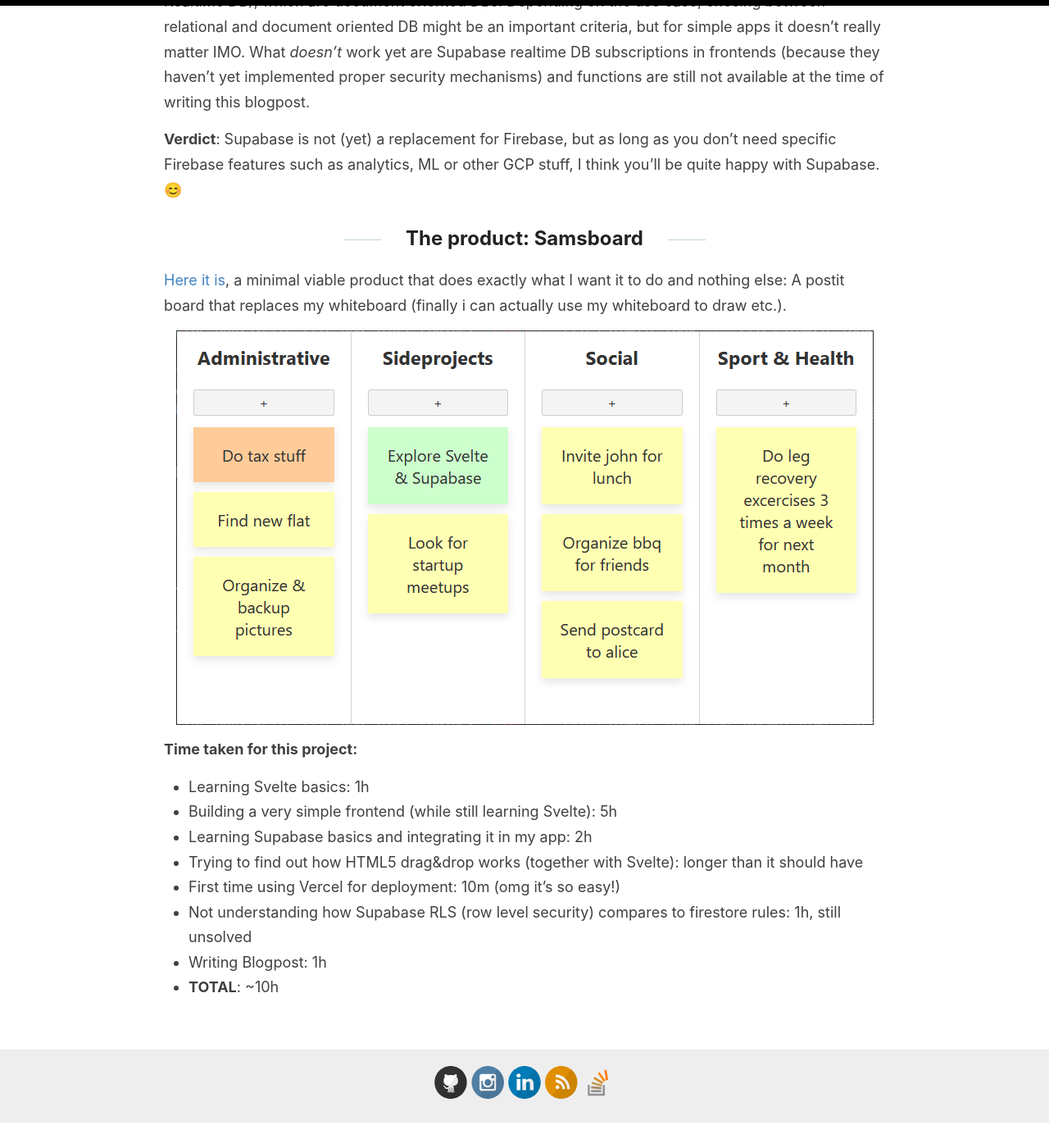
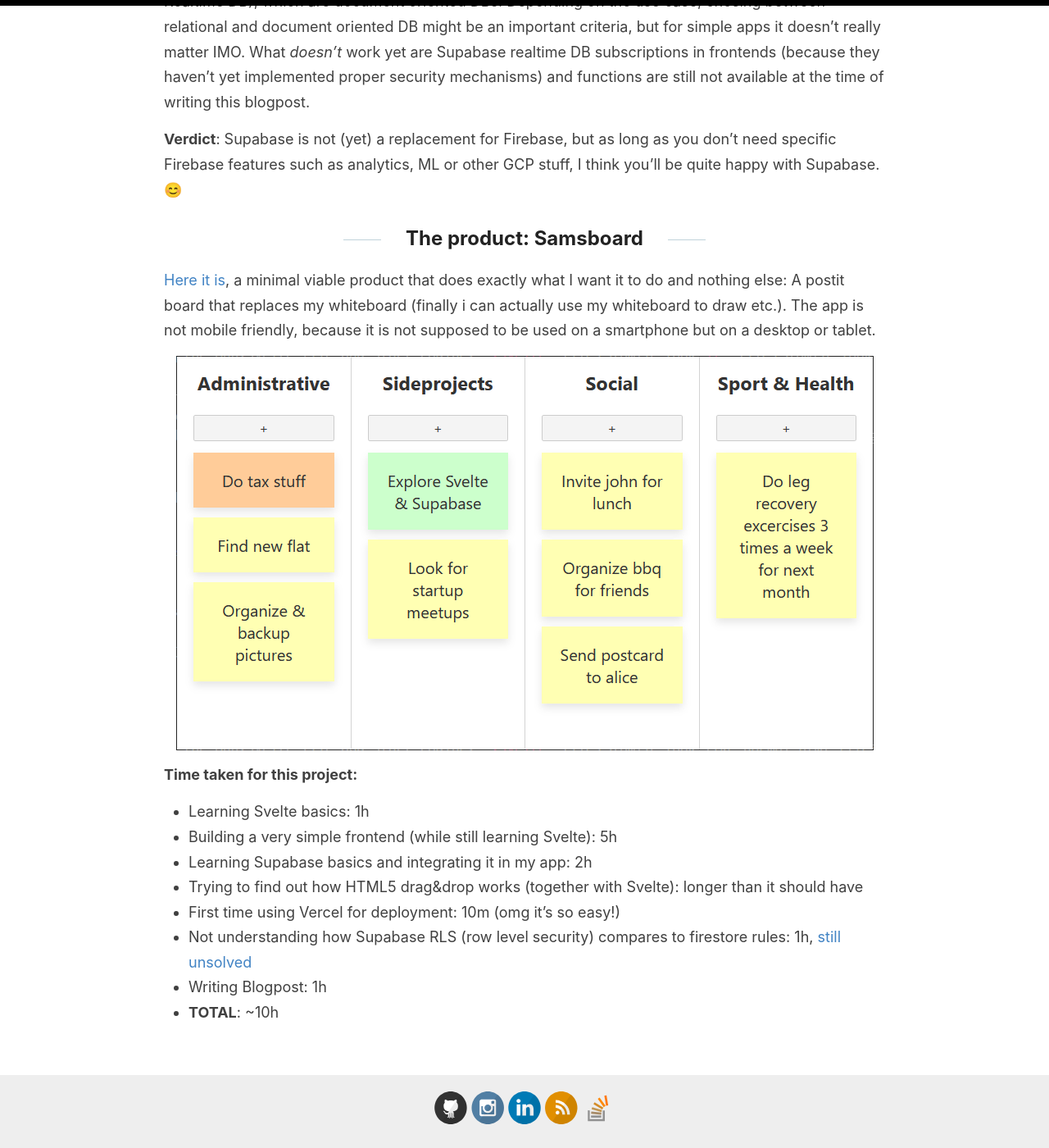
Before and after one commit to patricsteiner/patricsteiner.github.io, a Jekyll site: the page built from _posts/2021-05-05-getting-organized-with-svelte-and-supabase.md, in a window 1280 px wide and 1400 px high, scrolled down 5606 px. Shown: the whole window at 82% size. Built offline with Jekyll 4.4.1, drawn with Linux system fonts in a browser that asks for light colours; before the commit the page ends 6976 px from its top, so only the background shows below that; some of the changed text lies outside the part shown.

Commit message:
corrections

````diff
--- a/_posts/2021-05-05-getting-organized-with-svelte-and-supabase.md
+++ b/_posts/2021-05-05-getting-organized-with-svelte-and-supabase.md
@@ -18,7 +18,7 @@
 Setting up Svelte is super easy, we just copy the template project using degit:
 
 ```
-npx degit Sveltejs/template samsboard
+npx degit sveltejs/template samsboard
 cd samsboard
 node scripts/setupTypeScript.js
 npm i
@@ -163,7 +163,7 @@
 **Verdict**: Supabase is not (yet) a replacement for Firebase, but as long as you don't need specific Firebase features such as analytics, ML or other GCP stuff, I think you'll be quite happy with Supabase. 😊
 
 ## The product: Samsboard
-[Here it is](https://samsboard.vercel.app), a minimal viable product that does exactly what I want it to do and nothing else: A postit board that replaces my whiteboard (finally i can actually use my whiteboard to draw etc.).
+[Here it is](https://samsboard.vercel.app), a minimal viable product that does exactly what I want it to do and nothing else: A postit board that replaces my whiteboard (finally i can actually use my whiteboard to draw etc.). The app is not mobile friendly, because it is not supposed to be used on a smartphone but on a desktop or tablet.
 
 ![Samsboard](/images/samsboard.png)
 
@@ -173,6 +173,6 @@
 - Learning Supabase basics and integrating it in my app: 2h
 - Trying to find out how HTML5 drag&drop works (together with Svelte): longer than it should have
 - First time using Vercel for deployment: 10m (omg it's so easy!)
-- Not understanding how Supabase RLS (row level security) compares to firestore rules: 1h, still unsolved
+- Not understanding how Supabase RLS (row level security) compares to firestore rules: 1h, [still unsolved](https://stackoverflow.com/questions/67383726/supabase-postgrest-deny-select-multiple/)
 - Writing Blogpost: 1h
 - **TOTAL**: ~10h
````
